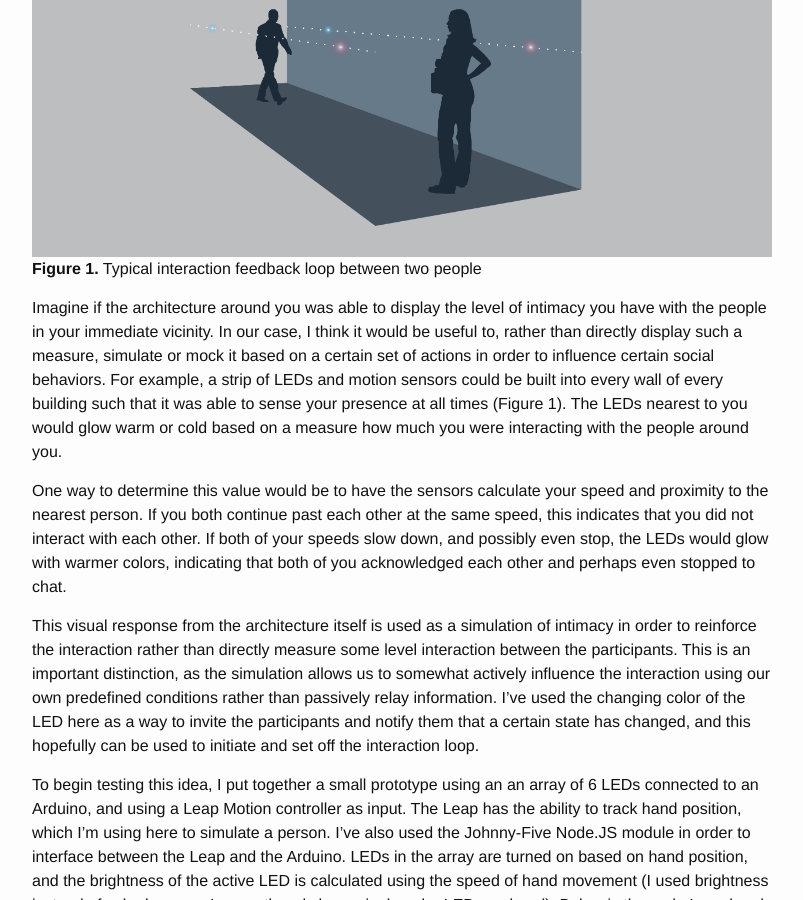
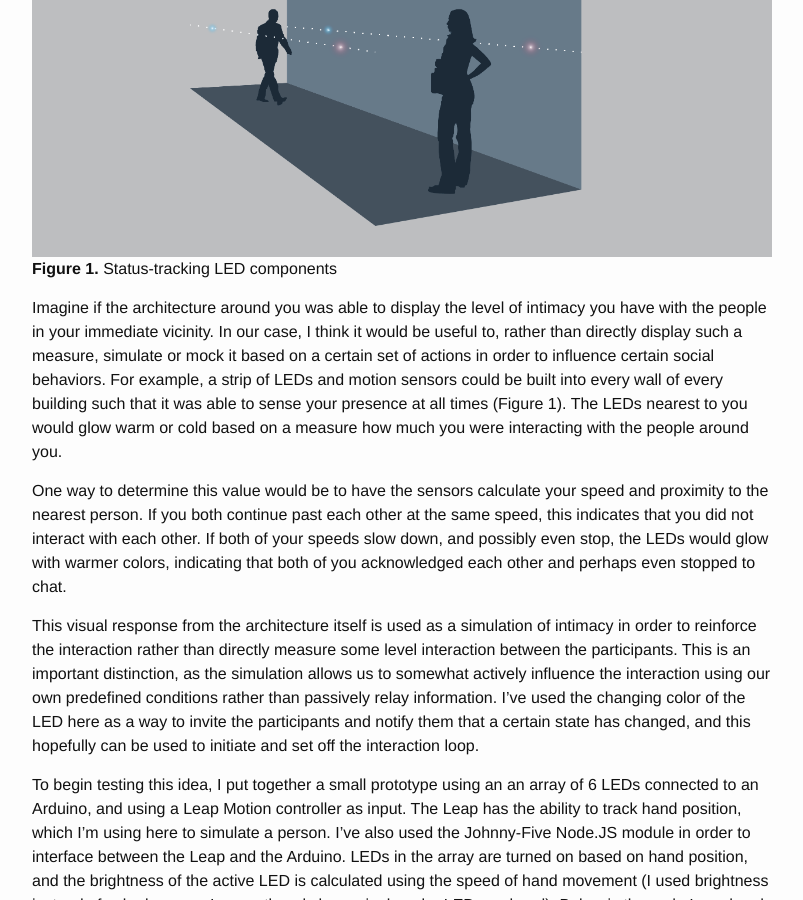
Before and after one commit to thesamtang/thesamtang.github.io, a Jekyll site: the page built from _posts/2015-02-28-thesis-2.markdown, in a window 1280 px wide and 900 px high, scrolled down 403 px. Shown: the whole window, without its empty margins (238-1041 px from the left). Built offline with Jekyll 4.4.1, drawn with Linux system fonts in a browser that asks for light colours.

Commit message:
change blog post caption

```diff
--- a/_posts/2015-02-28-thesis-2.markdown
+++ b/_posts/2015-02-28-thesis-2.markdown
@@ -8,7 +8,7 @@ categories: thesis
 Now that we've defined what an interaction looks like, the question becomes: how do we move beyond simply generating interaction and develop personal relationships as well? Furthermore, how do we physically detect or model the development of a relationship between two people?
 
 ![The LEDs][fig1]
-**Figure 1.** Typical interaction feedback loop between two people
+**Figure 1.** Status-tracking LED components
 
 Imagine if the architecture around you was able to display the level of intimacy you have with the people in your immediate vicinity. In our case, I think it would be useful to, rather than directly display such a measure, simulate or mock it based on a certain set of actions in order to influence certain social behaviors. For example, a strip of LEDs and motion sensors could be built into every wall of every building such that it was able to sense your presence at all times (Figure 1). The LEDs nearest to you would glow warm or cold based on a measure how much you were interacting with the people around you.
 
```
